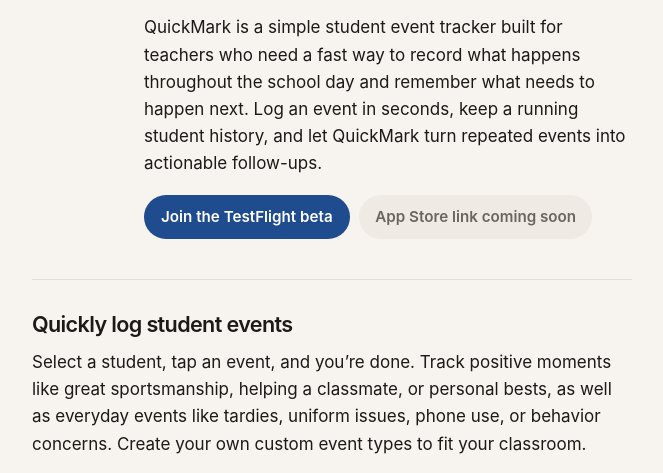
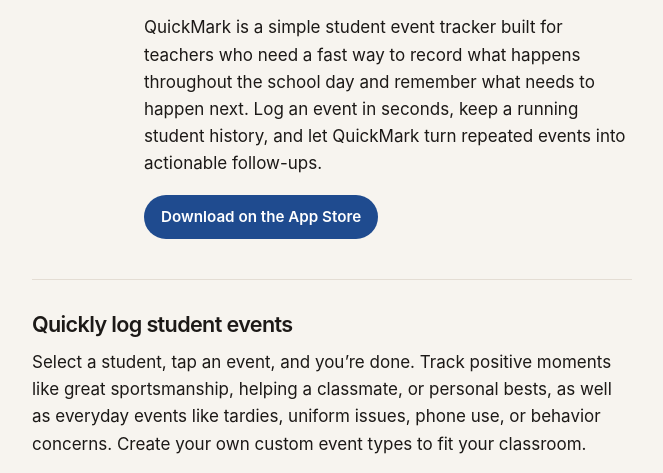
Before and after one commit to dvoland/davidvoland.com, a plain HTML site: page quickmark/index.html in a window 1280 px wide. Shown: the part 312-785 px from the top of the page, without its empty margins (308-971 px from the left). Drawn offline with Linux system fonts and the light colour scheme.

Commit message:
Point QuickMark CTAs at the live App Store listing.
Replace TestFlight join links and “coming soon” placeholders on the homepage and /quickmark/ with the App Store URL.

```diff
--- a/quickmark/index.html
+++ b/quickmark/index.html
@@ -39,8 +39,7 @@
           <p class="tagline">Keep track of the little things before they become big things.</p>
           <p>QuickMark is a simple student event tracker built for teachers who need a fast way to record what happens throughout the school day and remember what needs to happen next. Log an event in seconds, keep a running student history, and let QuickMark turn repeated events into actionable follow-ups.</p>
           <p class="product-actions">
-            <a class="button" href="https://testflight.apple.com/join/UVaRaFZU">Join the TestFlight beta</a>
-            <span class="coming-soon">App Store link coming soon</span>
+            <a class="button" href="https://apps.apple.com/us/app/quickmark-teacher-tracker/id6805566572" rel="noopener noreferrer">Download on the App Store</a>
           </p>
         </div>
       </section>
```
Also changed, not shown: index.html (+1 -2 lines), 1 other file.
